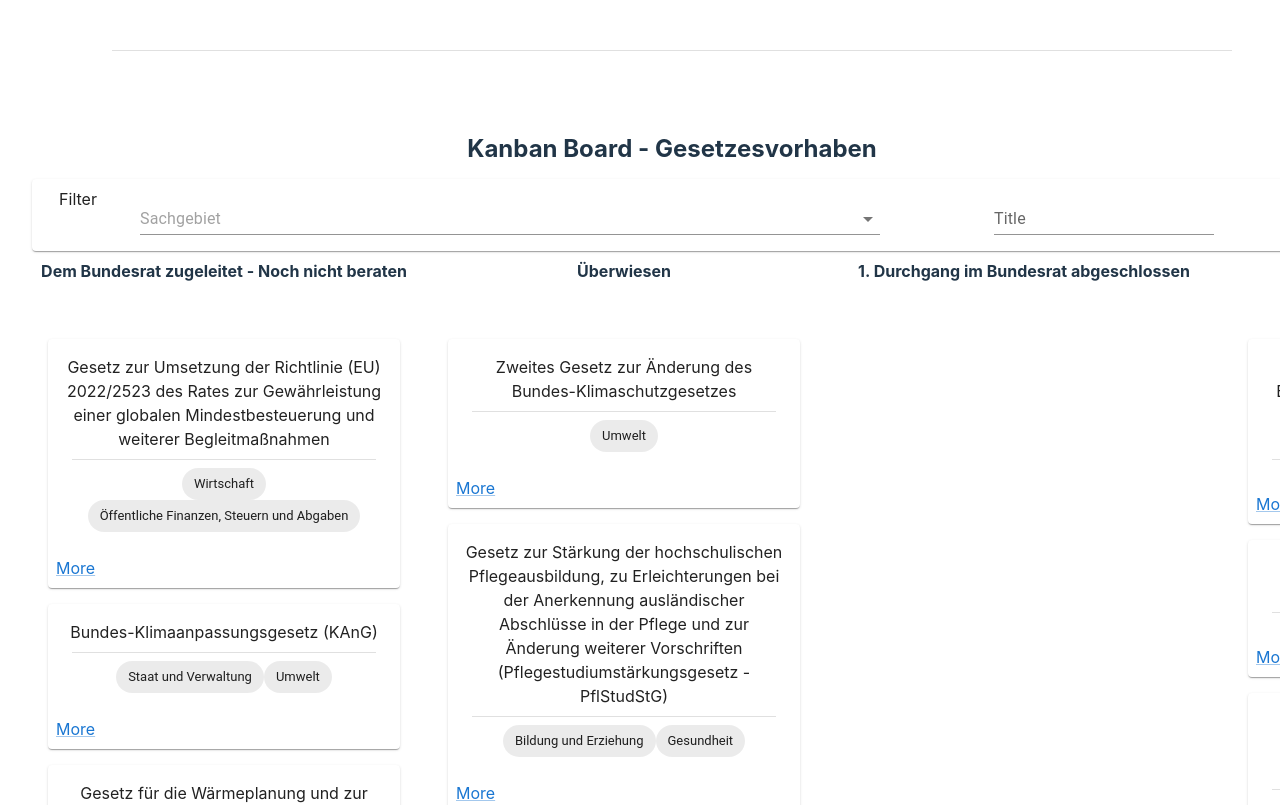
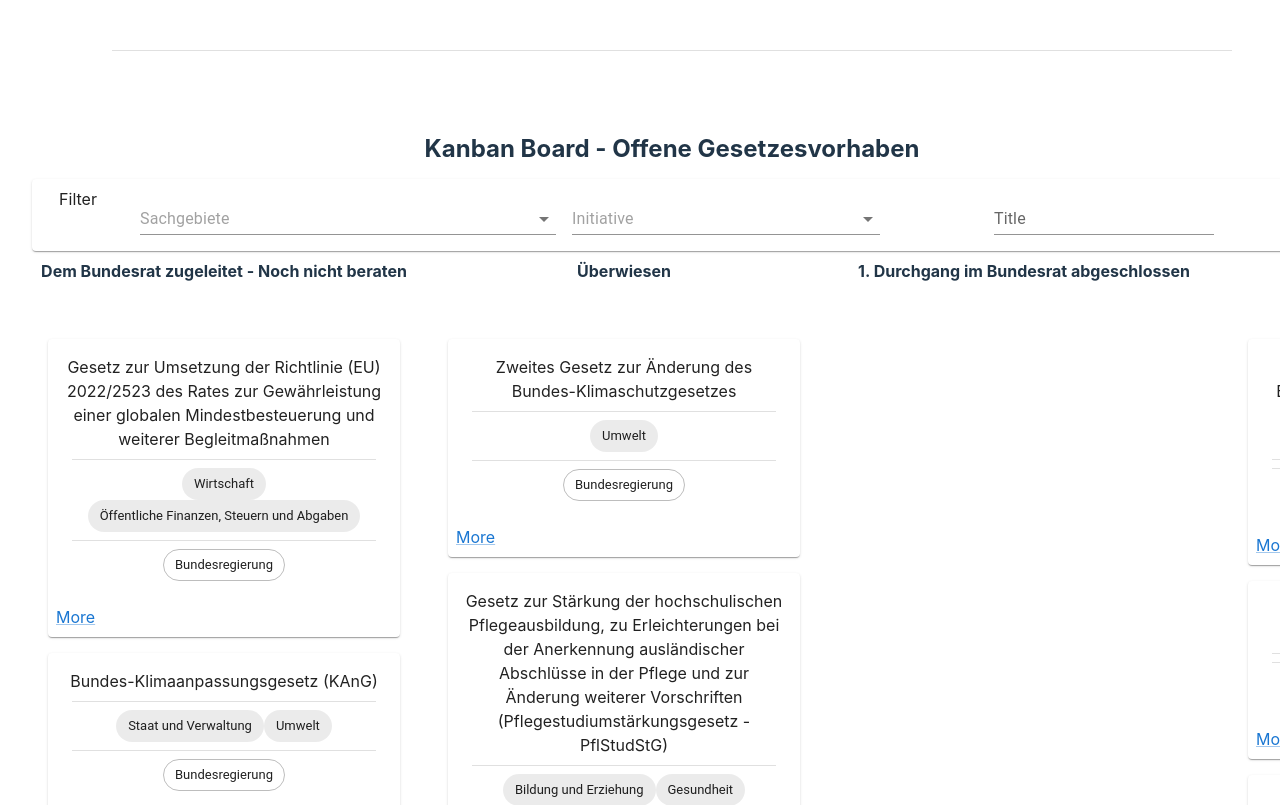
Before and after one commit to peckto/gesetze-im-de-bundestag, a React (Vite) app in the folder web/: page / in a window 1280 px wide. Shown: the part 1460-2265 px from the top of the page. Built offline with nearby package versions, Linux system fonts and the light colour scheme.

Commit message:
Add initiative filter

```diff
--- a/web/src/App.tsx
+++ b/web/src/App.tsx
@@ -1,4 +1,4 @@
-import { useEffect, useMemo, useState, Dispatch } from 'react'
+import { useEffect, useMemo, useState } from 'react'
 import Grid from '@mui/material/Unstable_Grid2';
 import Card from '@mui/material/Card';
 import CardActions from '@mui/material/CardActions';
@@ -18,26 +18,25 @@ import TextField from '@mui/material/TextField';
 import Paper from '@mui/material/Paper';
 import Box from '@mui/material/Box';
 
-import FormLabel from '@mui/material/FormLabel';import { BarChart } from '@mui/x-charts';
+import FormLabel from '@mui/material/FormLabel';
+import { BarChart } from '@mui/x-charts';
 import * as d3 from 'd3-array'
 
-interface FilterSachgebietProps {
-  gesetzeOpen: Gesetz[];
-  setGesetzeView: Dispatch<Gesetz[]>;
-  setState: Dispatch<boolean>;
+type filterCallbackType = (a: string[]) => void;
+
+interface FilterWidgetProps {
+  callback: filterCallbackType;
+  options: string[];
+  placeholder: string;
 }
 
-function FilterSachgebiet(props: FilterSachgebietProps) {
+function FilterWidget(props: FilterWidgetProps) {
   const [val, setVal_] = useState<string[]>([]);
 
   function setVal(newValue: string[]) {
     setVal_(newValue);
-    props.setState(newValue.length > 0);
-    const gesetzeFiltered = props.gesetzeOpen.filter((it) => it.sachgebiet?.some((s) => newValue.includes(s)));
-    props.setGesetzeView(gesetzeFiltered.length > 0 ? gesetzeFiltered : props.gesetzeOpen);
+    props.callback(newValue);
   }
-
-  const sachgebiete: string[] = [... d3.sort(new Set(props.gesetzeOpen.flatMap((it) => it.sachgebiet || [])))];
 
   return (
     <div>
@@ -46,7 +45,7 @@ function FilterSachgebiet(props: FilterSachgebietProps) {
         id="tags-standard"
         freeSolo={false}
         filterSelectedOptions
-        options={sachgebiete}
+        options={props.options}
         onChange={(_, newValue) => {
           setVal(newValue);
         }}
@@ -66,7 +65,7 @@ function FilterSachgebiet(props: FilterSachgebietProps) {
         isOptionEqualToValue={(option, value) => option === value}
         value={val}
         renderInput={(params) => (
-          <TextField {...params} variant="standard" placeholder="Sachgebiet" margin="normal" fullWidth />
+          <TextField {...params} variant="standard" placeholder={props.placeholder} margin="normal" fullWidth />
         )}
       />
     </div>
@@ -81,6 +80,7 @@ interface Gesetz {
   sachgebiet?: string[];
   vorgangsdauer: number;
   zustimmungsbeduerftigkeit: string[];
+  initiative?: string[];
 }
 
 function GesetzCard(gesetz: Gesetz) {
@@ -91,6 +91,10 @@ function GesetzCard(gesetz: Gesetz) {
         <Divider sx={{ m: 1 }} />
       {gesetz.sachgebiet?.map(sachgebiet =>
         <Chip key={sachgebiet} label={sachgebiet} />
+      )}
+      <Divider sx={{ m: 1 }} />
+      {gesetz.initiative?.map(party =>
+        <Chip key={party} label={party}  variant="outlined"/>
       )}
       </CardContent>
       <CardActions>
@@ -122,32 +126,70 @@ const beratungsstand_runnng = [
 
 function KanbanBoard({gesetze}: KanbanBoardProps) {
   const gesetzeOpen = useMemo<Gesetz[]>(() => gesetze.filter(it => beratungsstand_runnng.includes(it.beratungsstand)), [gesetze])
-  const [gesetzeFilterSachgebiet, setGesetzeFilterSachgebiet] = useState<Gesetz[]>([])
-  const [gesetzeFilterTitle, setGesetzeFilterTitle] = useState<Gesetz[]>([])
+  const [gesetzeFilterSachgebiet, setGesetzeFilterSachgebiet] = useState<string[]>([])
+  const [gesetzeFilterTitle, setGesetzeFilterTitle] = useState<string>("")
+  const [gesetzeFilterInitiative, setGesetzeFilterInitiative] = useState<string[]>([])
+
   const [filterTitleActive, setFilterTitleActive] = useState<boolean>(false);
   const [filterSachgebietActive, setFilterSachgebietActive] = useState<boolean>(false);
+  const [filterInitiativeActive, setFilterInitiativeActive] = useState<boolean>(false);
 
-  const gesetzeViewSachgebiet = useMemo<Gesetz[]>(() => filterSachgebietActive ? gesetzeFilterSachgebiet : gesetzeOpen, [filterSachgebietActive, gesetzeFilterSachgebiet, gesetzeOpen]);
-  const gesetzeViewTitle = useMemo<Gesetz[]>(() => filterTitleActive ? gesetzeFilterTitle : gesetzeViewSachgebiet, [filterTitleActive, gesetzeFilterTitle, gesetzeViewSachgebiet]);
+  const [gesetzeView, setGesetzeView] = useState<Gesetz[]>([])
 
-  const colSize = 400
+  const applyFilter = () => {
+    var gesetze = gesetzeOpen;
+    if (filterTitleActive) {
+      gesetze = gesetze.filter((it) => it.titel.indexOf(gesetzeFilterTitle) > 0);
+    }
+    if (filterSachgebietActive) {
+      gesetze = gesetze.filter((it) => it.sachgebiet?.some((s) => gesetzeFilterSachgebiet.includes(s)))
+    }
+    if (filterInitiativeActive) {
+      gesetze = gesetze.filter((it) => it.initiative?.some((s) => gesetzeFilterInitiative.includes(s)))
+    }
+    setGesetzeView(gesetze)
+  }
+
+  useEffect(() => applyFilter())
+
+  const colSize = 400;
+  const sachgebiete = [... d3.sort(new Set(gesetzeOpen.flatMap((it) => it.sachgebiet || [])))];
+  const initiators = [... d3.sort(new Set(gesetzeOpen.flatMap((it) => it.initiative || [])))];
+
+  const handleFilterSachgebiet = (gesetze: string[]) => {
+    setFilterSachgebietActive(gesetze.length > 0);
+    setGesetzeFilterSachgebiet(gesetze)
+    applyFilter()
+  }
+
+  const handleFilterTitle = (title: string) => {
+    setFilterTitleActive(title.length > 0)
+    setGesetzeFilterTitle(title)
+    applyFilter()
+  }
+
+  const handleFilterInitiative = (gesetze: string[]) => {
+    setFilterInitiativeActive(gesetze.length > 0);
+    setGesetzeFilterInitiative(gesetze)
+    applyFilter()
+  }
 
   return (
     <>
-    <h2>Kanban Board - Gesetzesvorhaben</h2>
+    <h2>Kanban Board - Offene Gesetzesvorhaben</h2>
     <Paper>
     <Grid container spacing={2}>
       <Grid xs={1}>
         Filter
       </Grid>
-      <Grid xs={7}>
-        <FilterSachgebiet gesetzeOpen={gesetzeOpen} setGesetzeView={setGesetzeFilterSachgebiet} setState={setFilterSachgebietActive} />
+      <Grid xs={4}>
+        <FilterWidget options={sachgebiete} callback={handleFilterSachgebiet} placeholder='Sachgebiete' />
+      </Grid>
+      <Grid xs={3}>
+        <FilterWidget options={initiators} callback={handleFilterInitiative} placeholder='Initiative' />
       </Grid>
       <Grid xs={4}>
-        <TextField id="standard-basic" label="Title" variant="standard" onChange={(e) => {
-          setFilterTitleActive(e.target.value.length > 0)
-          setGesetzeFilterTitle(gesetzeViewTitle.filter((it) => it.titel.indexOf(e.target.value) > 0))
-          }} />
+        <TextField id="standard-basic" label="Title" variant="standard" onChange={(e) => {handleFilterTitle(e.target.value)}} />
       </Grid>
     </Grid>
     </Paper>
@@ -160,7 +202,7 @@ function KanbanBoard({gesetze}: KanbanBoardProps) {
     }
     {
     beratungsstand_runnng.map(it => {
-      const data = gesetzeViewTitle.filter(g => g.beratungsstand === it)
+      const data = gesetzeView.filter(g => g.beratungsstand === it)
       return <Grid sx={{ width: colSize }} xs={1} key={it}>
         {data.map(g => <GesetzCard key={g.id} {...g} />)}
         </Grid>
```
